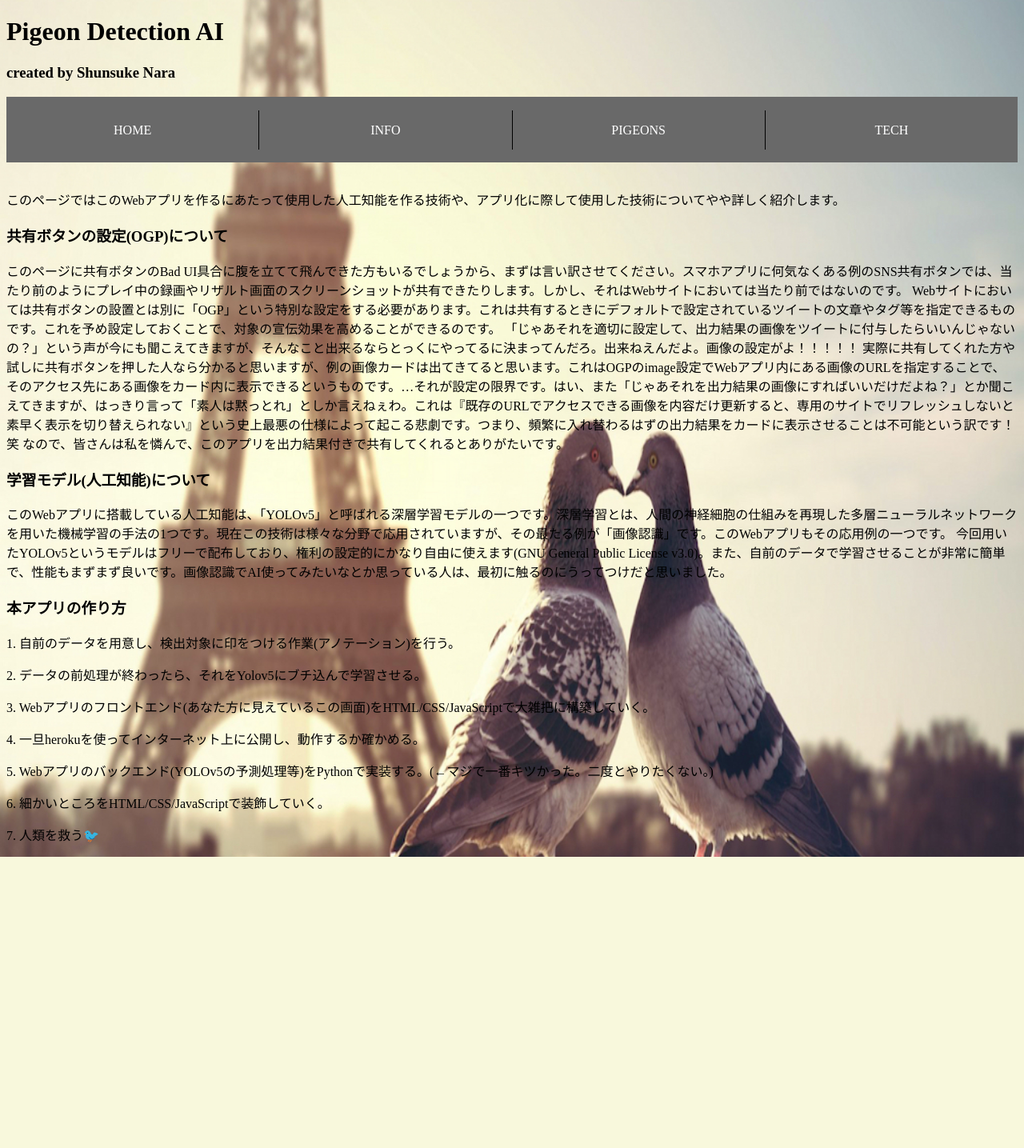
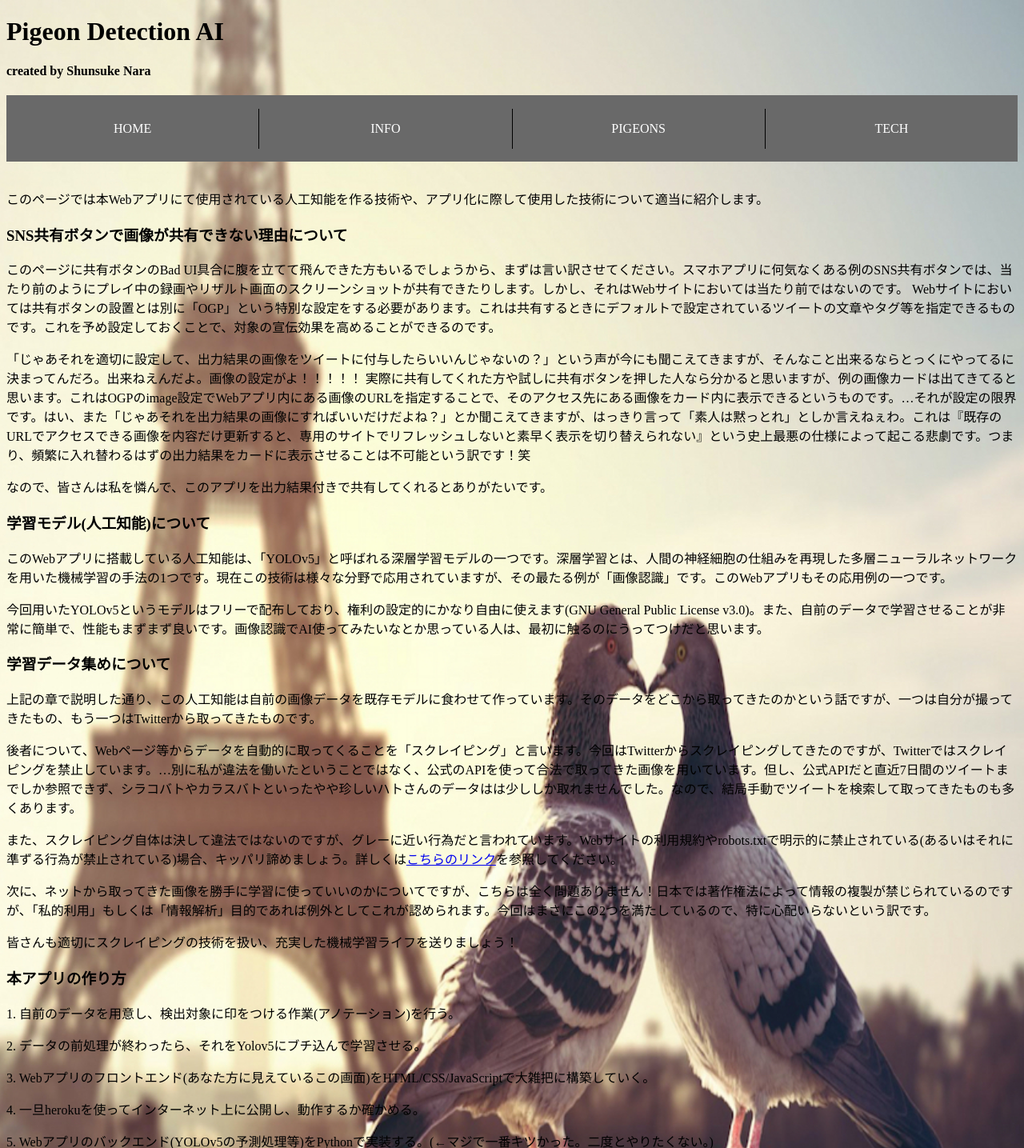
Before and after one commit to ARAN1218/Pigeon-Detection-AI, a Flask app: page /tech in a window 1280 px wide. Shown: the top 1435 px of the page at 80% size. Before the commit the page ends 1071 px from the top, so only its background shows below. Run offline with Flask 2, Linux system fonts and the light colour scheme; some libraries are stand-ins or nearby versions.

Commit message:
add paragraph

```diff
--- a/pigeon_app/templates/base.html
+++ b/pigeon_app/templates/base.html
@@ -21,7 +21,7 @@
         <div class="spinner"></div>
     </div>
     <h1><a href="/" style="text-decoration: none; color: black;">Pigeon Detection AI</a></h1>
-    <h3>created by Shunsuke Nara</h3>
+    <h4>created by Shunsuke Nara</h4>
     <nav class="menu">
         <ul class="menu">
             <li class="menu"><a class="nav" href="/">HOME</a></li>
--- a/pigeon_app/templates/info.html
+++ b/pigeon_app/templates/info.html
@@ -1,7 +1,7 @@
 {% extends 'base.html' %}
 
 {% block main %}
-    <p>このページでは、このWebアプリについて紹介します。</p>
+    <p>このページでは、本Webアプリについて紹介します。</p>
     <a href="https://docs.google.com/presentation/d/1eHRtwqy_5uEhMBdt4m8cNZMqyTdkHBzsMLXvIMhmMW4/edit#slide=id.p">原本はこちら(Google Slidesに遷移します)</a>
 
     <iframe src="https://docs.google.com/presentation/d/e/2PACX-1vSlU42axluhCnCPtROsJhIrleW743LrdNLThS7A4YFX3JsW__DPfUllONTafK02VCyxmWVW-t4KQApS/embed?start=true&loop=true&delayms=10000" frameborder="0" width="100%" height="500" allowfullscreen="true" mozallowfullscreen="true" webkitallowfullscreen="true"></iframe>
--- a/pigeon_app/templates/tech.html
+++ b/pigeon_app/templates/tech.html
@@ -1,18 +1,40 @@
 {% extends 'base.html' %}
 
 {% block main %}
-    <p>このページではこのWebアプリを作るにあたって使用した人工知能を作る技術や、アプリ化に際して使用した技術についてやや詳しく紹介します。</p>
-    <h3 id="ogp">共有ボタンの設定(OGP)について</h3>
-    このページに共有ボタンのBad UI具合に腹を立てて飛んできた方もいるでしょうから、まずは言い訳させてください。スマホアプリに何気なくある例のSNS共有ボタンでは、当たり前のようにプレイ中の録画やリザルト画面のスクリーンショットが共有できたりします。しかし、それはWebサイトにおいては当たり前ではないのです。
-Webサイトにおいては共有ボタンの設置とは別に「OGP」という特別な設定をする必要があります。これは共有するときにデフォルトで設定されているツイートの文章やタグ等を指定できるものです。これを予め設定しておくことで、対象の宣伝効果を高めることができるのです。
-「じゃあそれを適切に設定して、出力結果の画像をツイートに付与したらいいんじゃないの？」という声が今にも聞こえてきますが、そんなこと出来るならとっくにやってるに決まってんだろ。出来ねえんだよ。画像の設定がよ！！！！！
-実際に共有してくれた方や試しに共有ボタンを押した人なら分かると思いますが、例の画像カードは出てきてると思います。これはOGPのimage設定でWebアプリ内にある画像のURLを指定することで、そのアクセス先にある画像をカード内に表示できるというものです。…それが設定の限界です。はい、また「じゃあそれを出力結果の画像にすればいいだけだよね？」とか聞こえてきますが、はっきり言って「素人は黙っとれ」としか言えねぇわ。これは『既存のURLでアクセスできる画像を内容だけ更新すると、専用のサイトでリフレッシュしないと素早く表示を切り替えられない』という史上最悪の仕様によって起こる悲劇です。つまり、頻繁に入れ替わるはずの出力結果をカードに表示させることは不可能という訳です！笑
-なので、皆さんは私を憐んで、このアプリを出力結果付きで共有してくれるとありがたいです。
+    <p>このページでは本Webアプリにて使用されている人工知能を作る技術や、アプリ化に際して使用した技術について適当に紹介します。</p>
+    <h3 id="ogp">SNS共有ボタンで画像が共有できない理由について</h3>
+    <p>
+        このページに共有ボタンのBad UI具合に腹を立てて飛んできた方もいるでしょうから、まずは言い訳させてください。スマホアプリに何気なくある例のSNS共有ボタンでは、当たり前のようにプレイ中の録画やリザルト画面のスクリーンショットが共有できたりします。しかし、それはWebサイトにおいては当たり前ではないのです。
+        Webサイトにおいては共有ボタンの設置とは別に「OGP」という特別な設定をする必要があります。これは共有するときにデフォルトで設定されているツイートの文章やタグ等を指定できるものです。これを予め設定しておくことで、対象の宣伝効果を高めることができるのです。
+    </p>
+    <p>
+        「じゃあそれを適切に設定して、出力結果の画像をツイートに付与したらいいんじゃないの？」という声が今にも聞こえてきますが、そんなこと出来るならとっくにやってるに決まってんだろ。出来ねえんだよ。画像の設定がよ！！！！！
+        実際に共有してくれた方や試しに共有ボタンを押した人なら分かると思いますが、例の画像カードは出てきてると思います。これはOGPのimage設定でWebアプリ内にある画像のURLを指定することで、そのアクセス先にある画像をカード内に表示できるというものです。…それが設定の限界です。はい、また「じゃあそれを出力結果の画像にすればいいだけだよね？」とか聞こえてきますが、はっきり言って「素人は黙っとれ」としか言えねぇわ。これは『既存のURLでアクセスできる画像を内容だけ更新すると、専用のサイトでリフレッシュしないと素早く表示を切り替えられない』という史上最悪の仕様によって起こる悲劇です。つまり、頻繁に入れ替わるはずの出力結果をカードに表示させることは不可能という訳です！笑
+    </p>
+    <p>
+        なので、皆さんは私を憐んで、このアプリを出力結果付きで共有してくれるとありがたいです。
+    </p>
 
     <h3>学習モデル(人工知能)について</h3>
-    このWebアプリに搭載している人工知能は、「YOLOv5」と呼ばれる深層学習モデルの一つです。深層学習とは、人間の神経細胞の仕組みを再現した多層ニューラルネットワークを用いた機械学習の手法の1つです。現在この技術は様々な分野で応用されていますが、その最たる例が「画像認識」です。このWebアプリもその応用例の一つです。
-今回用いたYOLOv5というモデルはフリーで配布しており、権利の設定的にかなり自由に使えます(GNU General Public License v3.0)。また、自前のデータで学習させることが非常に簡単で、性能もまずまず良いです。画像認識でAI使ってみたいなとか思っている人は、最初に触るのにうってつけだと思いました。
+    <p>このWebアプリに搭載している人工知能は、「YOLOv5」と呼ばれる深層学習モデルの一つです。深層学習とは、人間の神経細胞の仕組みを再現した多層ニューラルネットワークを用いた機械学習の手法の1つです。現在この技術は様々な分野で応用されていますが、その最たる例が「画像認識」です。このWebアプリもその応用例の一つです。</p>
+    <p>今回用いたYOLOv5というモデルはフリーで配布しており、権利の設定的にかなり自由に使えます(GNU General Public License v3.0)。また、自前のデータで学習させることが非常に簡単で、性能もまずまず良いです。画像認識でAI使ってみたいなとか思っている人は、最初に触るのにうってつけだと思います。</p>
 
+    <h3>学習データ集めについて</h3>
+    <p>
+        上記の章で説明した通り、この人工知能は自前の画像データを既存モデルに食わせて作っています。そのデータをどこから取ってきたのかという話ですが、一つは自分が撮ってきたもの、もう一つはTwitterから取ってきたものです。
+    </p>
+    <p>
+        後者について、Webページ等からデータを自動的に取ってくることを「スクレイピング」と言います。今回はTwitterからスクレイピングしてきたのですが、Twitterではスクレイピングを禁止しています。…別に私が違法を働いたということではなく、公式のAPIを使って合法で取ってきた画像を用いています。但し、公式APIだと直近7日間のツイートまでしか参照できず、シラコバトやカラスバトといったやや珍しいハトさんのデータはは少ししか取れませんでした。なので、結局手動でツイートを検索して取ってきたものも多くあります。
+    </p>
+    <p>
+        また、スクレイピング自体は決して違法ではないのですが、グレーに近い行為だと言われています。Webサイトの利用規約やrobots.txtで明示的に禁止されている(あるいはそれに準ずる行為が禁止されている)場合、キッパリ諦めましょう。詳しくは<a href="https://legalmedia.coconala.com/3182">こちらのリンク</a>を参照してください。
+    </p>
+    <p>
+        次に、ネットから取ってきた画像を勝手に学習に使っていいのかについてですが、こちらは全く問題ありません！日本では著作権法によって情報の複製が禁じられているのですが、「私的利用」もしくは「情報解析」目的であれば例外としてこれが認められます。今回はまさにこの2つを満たしているので、特に心配いらないという訳です。
+    </p>
+    <p>
+        皆さんも適切にスクレイピングの技術を扱い、充実した機械学習ライフを送りましょう！
+    </p>
 
     <h3>本アプリの作り方</h3>
     <p>1. 自前のデータを用意し、検出対象に印をつける作業(アノテーション)を行う。</p>
```
